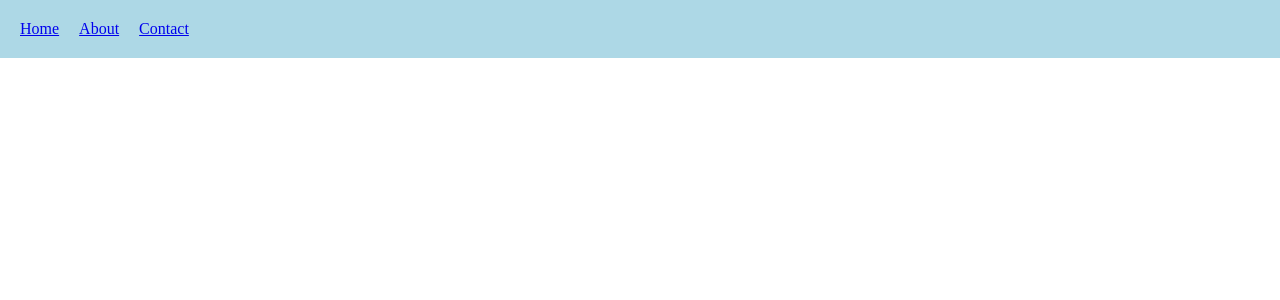
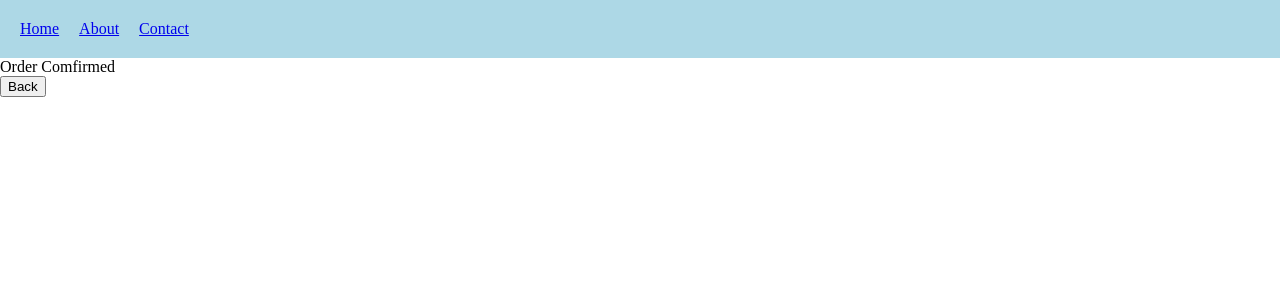
Before and after one commit to vaneetchanana/react-router-1, a React (Create React App) app: page /order-summary in a window 1280 px wide. Before the commit this address had no page. Shown: the top 300 px of the page. Built offline with nearby package versions, Linux system fonts and the light colour scheme.

Commit message:
navigating prgramatically

```diff
--- a/src/App.js
+++ b/src/App.js
@@ -3,6 +3,7 @@
 import Contact from "./components/Contact";
 import Home from "./components/Home";
 import Navbar from "./components/Navbar";
+import OrderSummary from "./components/OrderSummary";
 
 
 function App() {
@@ -13,6 +14,7 @@
         <Route path="/" element={<Home />} />
         <Route path="/about" element={<About />} />
         <Route path="/contact" element={<Contact />} />
+        <Route path="/order-summary" element={<OrderSummary />} />
       </Routes>
     </>
   );
--- a/src/components/Home.js
+++ b/src/components/Home.js
@@ -1,5 +1,13 @@
+//importing useNavigate() hook which returns a function that you can use to navigate to the appropriate path
+import { useNavigate } from "react-router-dom"
+
 export default function Home() {
+  const navigate = useNavigate()
   return (
-    <div>Home Page</div>
+    <>
+      <div>Home Page</div>
+      {/* second parameter in the navigate function is optional, this object replaced order-summary instead of pushing it to the history stack */}
+      <button onClick={() => navigate('order-summary',{replace : true})} >Place Order</button>
+    </>
   )
 }
--- /dev/null
+++ b/src/components/OrderSummary.js
@@ -0,0 +1,12 @@
+import { useNavigate } from "react-router-dom"
+
+export default function OrderSummary() {
+    const navigate = useNavigate()
+    return (
+        <>
+            <div>Order Comfirmed</div>
+            {/* with -1 in the navigate function you wil go back to the previous path */}
+            <button onClick={() => navigate(-1)}>Back</button>
+        </>
+    )
+}
```
